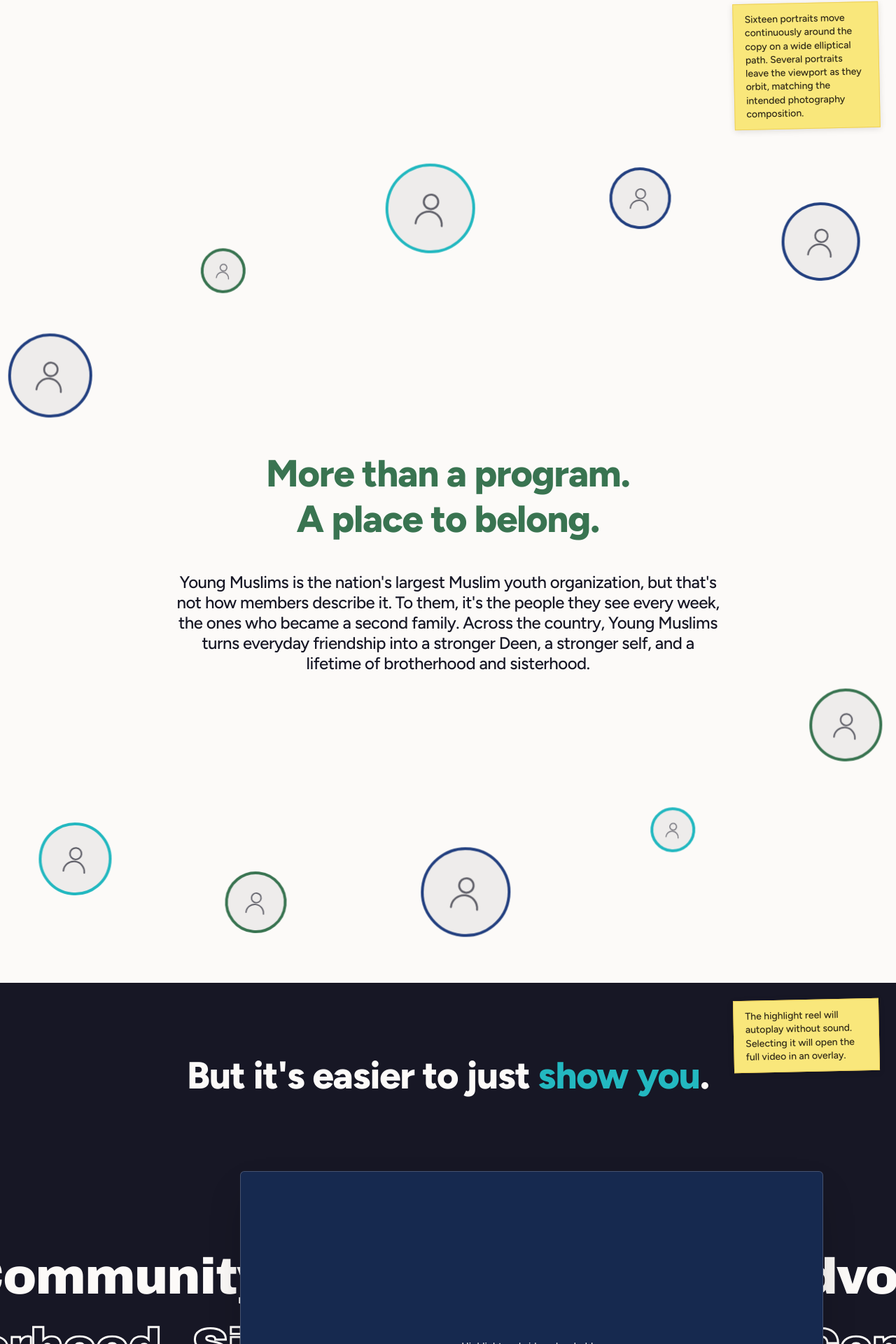
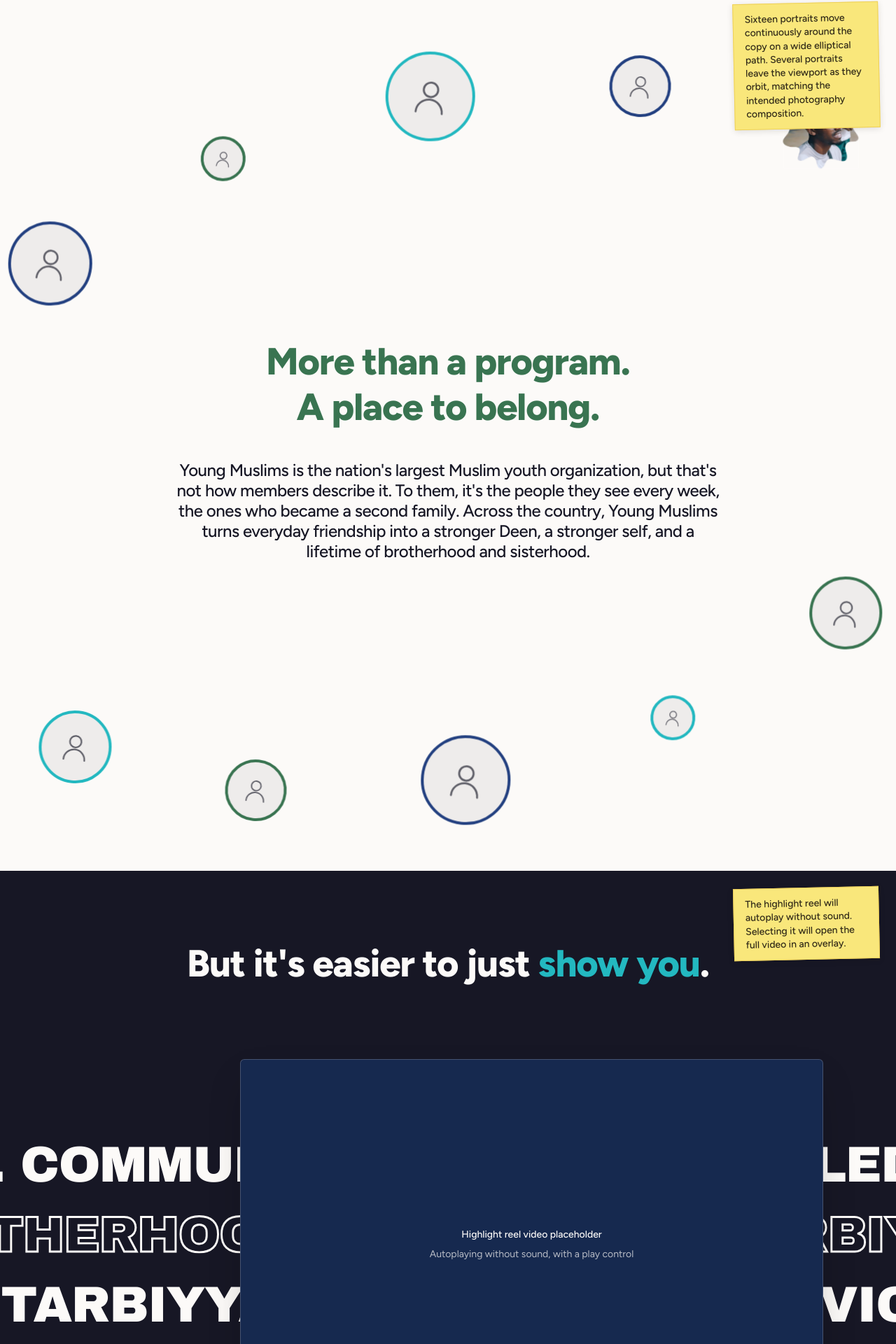
Before and after one commit to Kalos-Studio/young-muslims-website, a Next.js app: page / in a window 1280 px wide. Shown: the part 820-2740 px from the top of the page at 70% size. Built offline with nearby package versions, Linux system fonts and the light colour scheme; no server answers; a web font is replaced by a local one.

Commit message:
feat: refine belonging section artwork

```diff
--- a/src/app/belonging-portrait-orbit.tsx
+++ b/src/app/belonging-portrait-orbit.tsx
@@ -1,5 +1,7 @@
 "use client";
 
+import Image from "next/image";
+import belongingPortrait from "../../design-assets/figma/frame-37-57.png";
 import { useEffect, useRef, useState } from "react";
 import { motion, useReducedMotion, useTime, useTransform } from "motion/react";
 
@@ -85,9 +87,19 @@
         className={cn(
           "flex size-full rotate-6 items-center justify-center rounded-full border-4 bg-muted text-muted-foreground",
           portrait.tone,
+          index === 0 && "rotate-0 rounded-none border-0 bg-transparent",
         )}
       >
-        <PersonOutline className="h-1/2 w-1/2" />
+        {index === 0 ? (
+          <Image
+            src={belongingPortrait}
+            alt=""
+            sizes={portrait.size}
+            className="size-full object-contain"
+          />
+        ) : (
+          <PersonOutline className="h-1/2 w-1/2" />
+        )}
       </div>
     </motion.div>
   );
--- a/src/app/highlight-reel-section.tsx
+++ b/src/app/highlight-reel-section.tsx
@@ -45,7 +45,7 @@
       aria-hidden
       className="pointer-events-none absolute inset-0 overflow-hidden"
     >
-      <div className="pointer-events-none absolute inset-x-0 top-show-marquee-top flex flex-col gap-show-marquee-row-gap overflow-hidden font-display text-marquee whitespace-nowrap text-brand-warm-snow">
+      <div className="pointer-events-none absolute inset-x-0 top-show-marquee-top flex flex-col gap-show-marquee-row-gap overflow-hidden font-display text-marquee whitespace-nowrap text-brand-warm-snow uppercase">
         <motion.div
           className="-ml-show-marquee-first-offset flex gap-8"
           style={{ x: leftwardX }}
--- a/src/app/page.tsx
+++ b/src/app/page.tsx
@@ -114,12 +114,12 @@
       >
         <section
           data-header-theme="light"
-          className="relative h-[1424px] w-full overflow-hidden bg-brand-warm-snow"
+          className="relative h-[1264px] w-full overflow-hidden bg-brand-warm-snow"
         >
-          <div className="absolute inset-x-0 top-0 h-[1611px]">
+          <div className="absolute inset-x-0 -top-40 h-[1611px]">
             <BelongingPortraitOrbit />
           </div>
-          <div className="absolute top-[664px] left-1/2 w-full max-w-[784px] -translate-x-1/2 text-center">
+          <div className="absolute top-[504px] left-1/2 w-full max-w-[784px] -translate-x-1/2 text-center">
             <h2 className="text-section font-extrabold text-brand-jade">
               More than a program.
               <br />A place to belong.
```
Also changed, not shown: design-assets/figma/frame-37-57.png (added).
